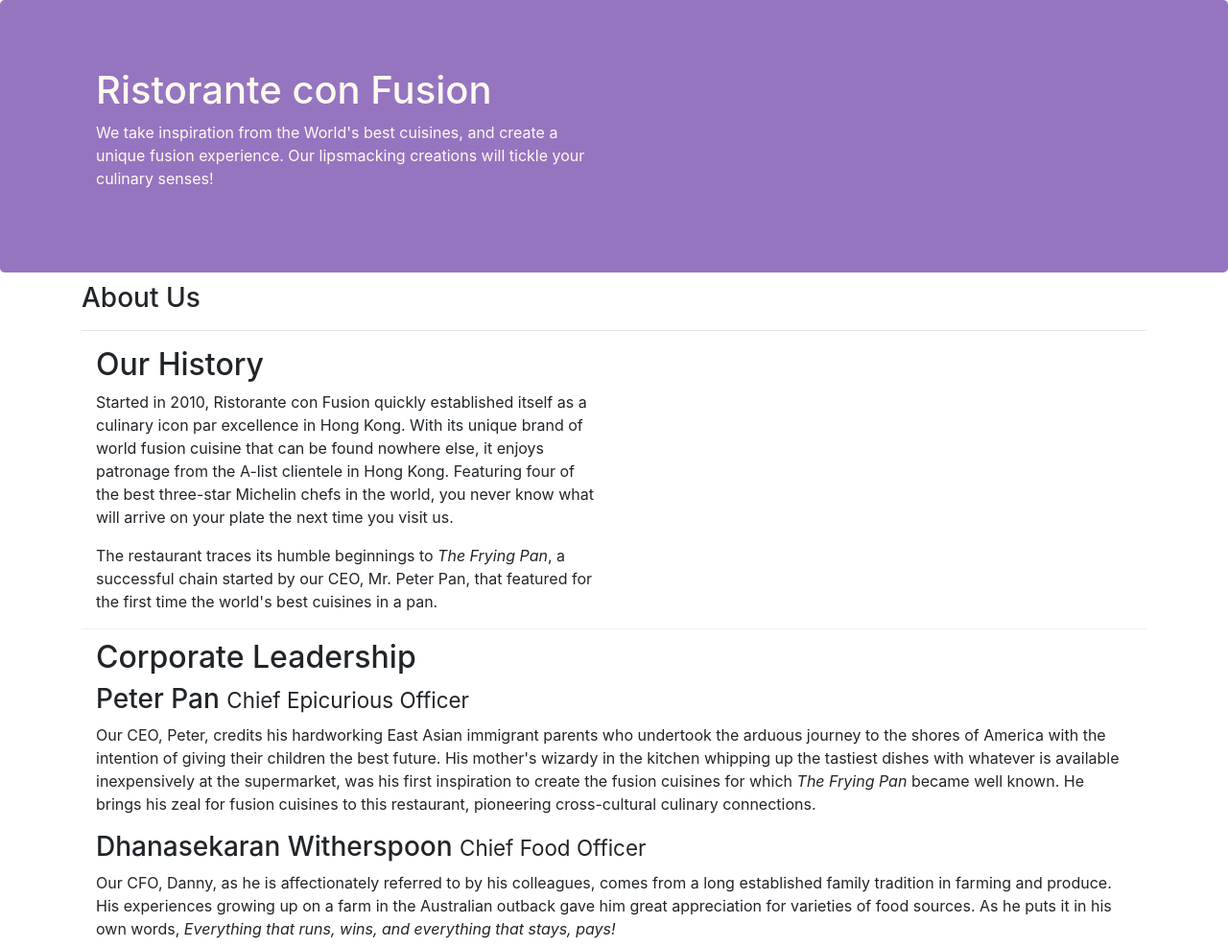
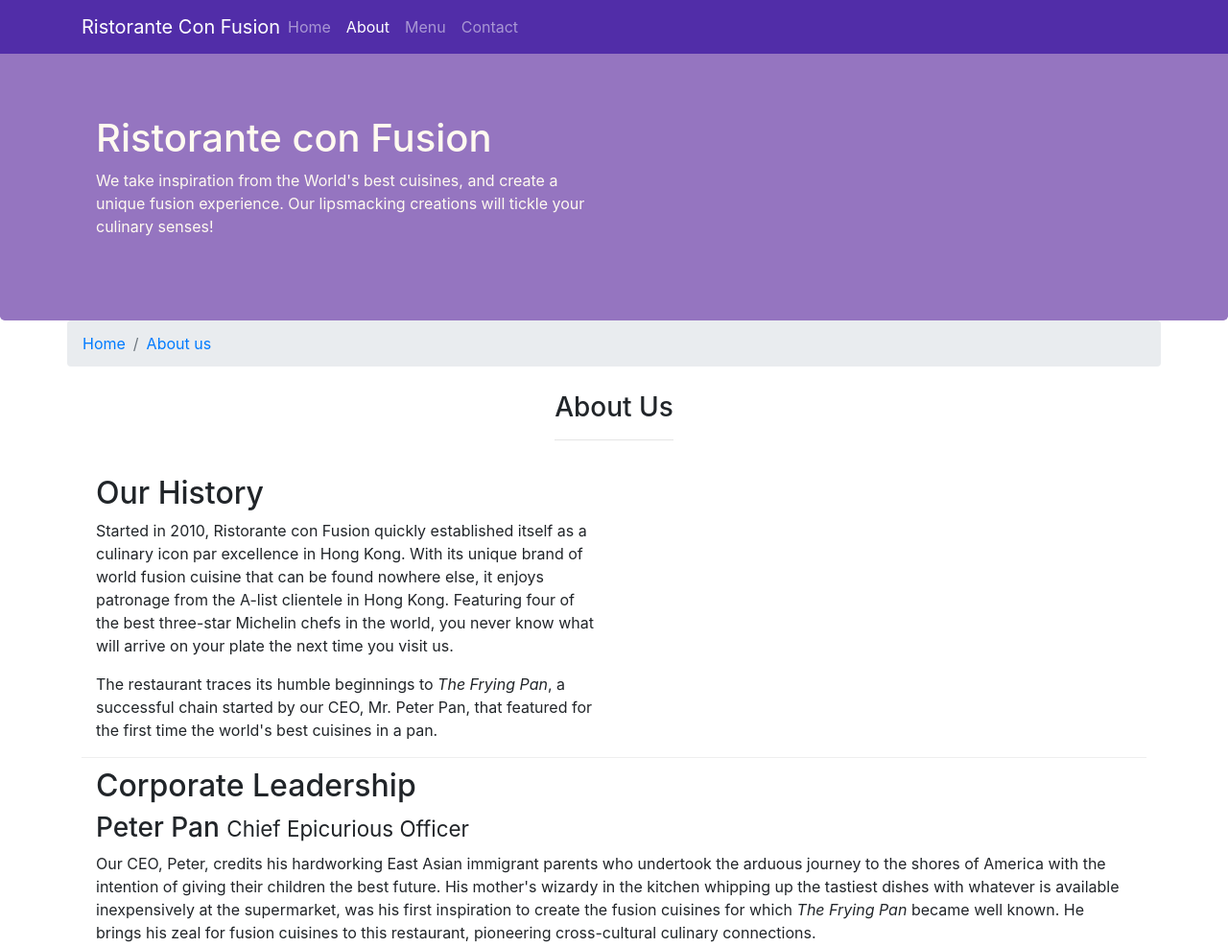
Before and after one commit to ashwinknan/conFusion, a website: page aboutus.html in a window 1280 px wide. Shown: the top 987 px of the page at 96% size. Drawn offline with nearby package versions, Linux system fonts and the light colour scheme.

Commit message:
Added a navbar

```diff
--- a/aboutus.html
+++ b/aboutus.html
@@ -14,6 +14,22 @@
 </head>
 
 <body>
+    <nav class ="navbar navbar-dark navbar-expand-sm fixed-top">
+        <div class ="container">
+            <button class = "navbar-toggler" type ="button" data-toggle = "collapse" data-target ="#Navbar">
+                <span class = "navbar-toggler-icon"></span>
+            </button>
+            <a class ="navbar-brand mr-auto" href = "#">Ristorante Con Fusion</a>
+            <div class ="collapse navbar-collapse" id = "Navbar">
+                <ul class ="navbar-nav mr-auto">
+                    <li class ="nav-item"><a class = "nav-link" href ="./index.html">Home</a></li>
+                    <li class ="nav-item active"><a class = "nav-link" href ="./aboutus.html">About</a></li>
+                    <li class ="nav-item"><a class = "nav-link" href ="#">Menu</a></li>
+                    <li class ="nav-item"><a class = "nav-link" href ="#">Contact</a></li>
+                </ul>
+            </div>
+        </div>
+    </nav>
 
     <header class="jumbotron">
         <div class="container">
@@ -29,7 +45,12 @@
     </header>
 
     <div class = "container">
-        <div>
+        <div class = "row">
+            <ol class = "col-12 breadcrumb">
+                <li class = "breadcrumb-item"><a href = "./index.html">Home</a></li>
+                <li class = "breadcrumb-item"><a href = "./aboutus.html">About us</a></li>
+            </ol>
+
             <div class = "aboutus">
                <h3>About Us</h3>
                <hr>
@@ -69,8 +90,8 @@
                 <div class="col-4 offset-1 col-sm-2">
                     <h5>Links</h5>
                     <ul class="list-unstyled">
-                        <li><a href="#">Home</a></li>
-                        <li><a href="#">About</a></li>
+                        <li><a href="./index.html">Home</a></li>
+                        <li><a href="./aboutus.html">About</a></li>
                         <li><a href="#">Menu</a></li>
                         <li><a href="#">Contact</a></li>
                     </ul>
--- a/styles.css
+++ b/styles.css
@@ -31,3 +31,12 @@
     margin: 0px;
     color:#0f0f0f;
 }
+
+body{
+    padding: 50px 0px 0px 0px;
+    z-index: 0;
+}
+
+.navbar{
+    background-color: #512da8;
+}
```
Also changed, not shown: index.html (+18 -2 lines).
